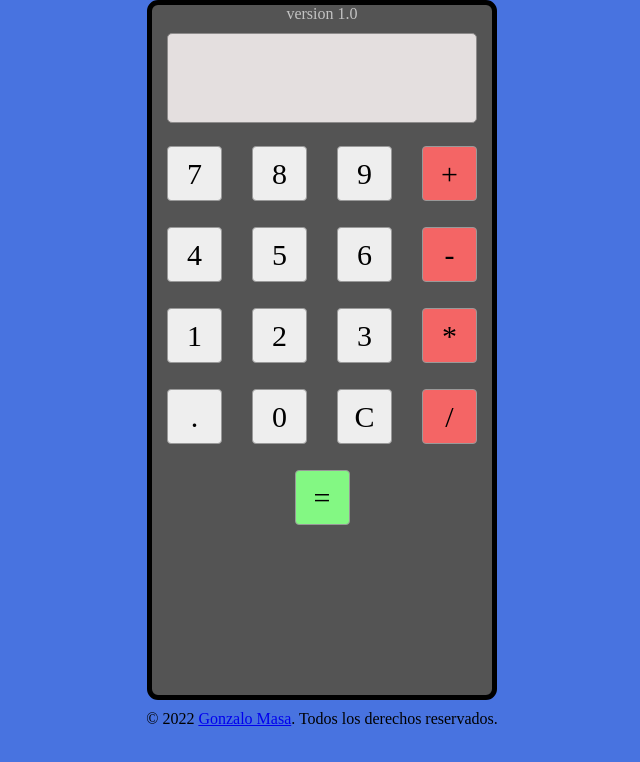
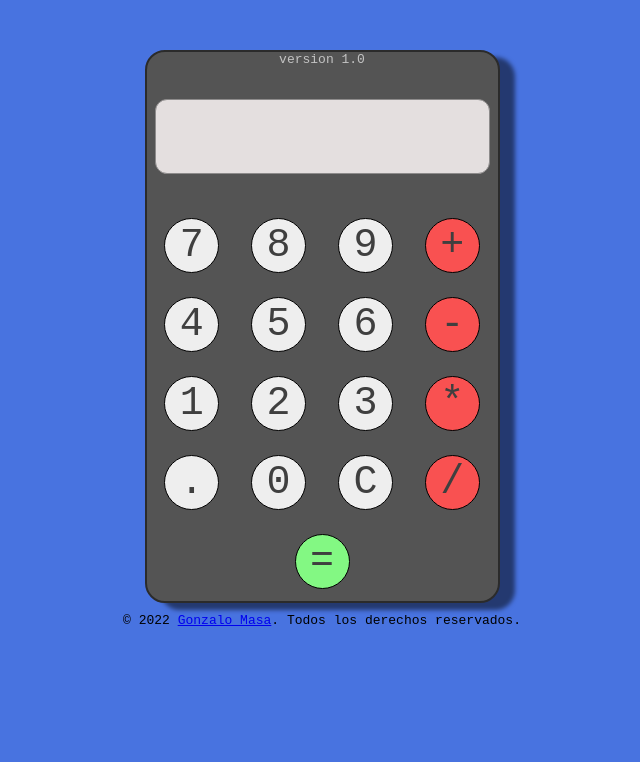
Before and after one commit to gonzalo00913/Project--Three-Project-Calculator, a plain HTML site: page index.html in a window 1280 px wide. Shown: the whole page, without its empty margins (318-958 px from the left). Drawn offline with Linux system fonts and the light colour scheme.

Commit message:
Update style.css

```diff
--- a/style.css
+++ b/style.css
@@ -2,56 +2,69 @@
     margin: 0;
     padding: 0;
     box-sizing: border-box;
-    font-family: 'Digital Numbers';
-
+    font-family: monospace;
 }
 body{
     background-color: rgb(72, 115, 224);
 }
-
+h1{
+    margin: 10px;
+    font-size: 30px;
+    color: aliceblue;
+}
 
 .calculator{
 
-    max-width: 350px;
-    height: 100vh;
+    max-width: 355px;
+    max-height: 100vh;
     margin: 0 auto;
-    max-height: 700px;
+    margin-top: 50px;
+    max-height: 650px;
     background-color: rgb(84, 84, 84);
-    border: 5px solid black;
-    border-radius: 11px;
+    border: 2px solid rgb(43, 43, 43);
+    border-radius: 20px;
     display: flex;
     flex-direction: column;
     align-items: center;
+    box-shadow: 15px 7px 4px rgba(0, 0, 0, 0.5);
 
-
-}
+   }
 
 .calculator-display{
-    width: 310px;
-    height: 90px;
-    margin: 10px;
+    width: 335px;
+    height: 75px;
+    margin: 32px;
     font-size: 40px;
     text-align: right;
     background-color: rgb(228, 223, 223);
     border: 1px solid rgb(141, 139, 139);
-    border-radius: 5px;
+    border-radius: 12px;
     padding: 11px;
+    overflow: auto;
+    color:#3f3f3f;
 }
 
 .calculator-key{
     width: 55px;
     height: 55px;
-    font-size: 30px;
+    font-size: 40px;
     background-color: #eee;
     border: 1px solid #999;
-    border-radius: 4px;
-    margin: 13px;
+    border-radius: 50%;
+    margin: 12px;
     text-align: center;
     cursor: pointer;
+    color: #3f3f3f;
+    border-color: black;
+
+}
+
+.calculator-key:hover{
+    background-color: #3cfa62;
 }
 
 .calculator-key-operation {
-    background-color: rgb(244, 101, 101);
+    background-color: rgb(249, 81, 81);
   }
 
   .calculator-key-equal {
```
